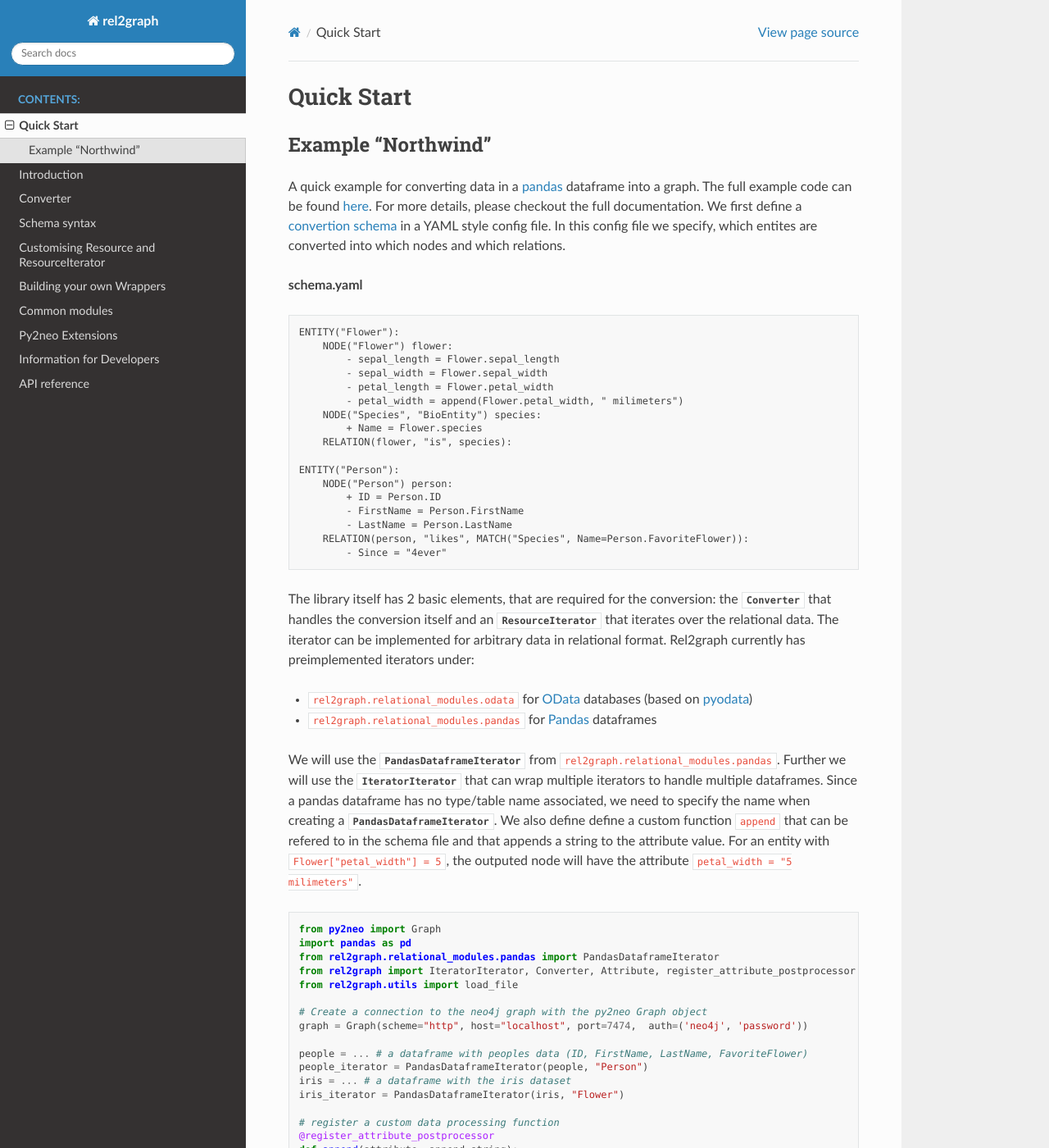
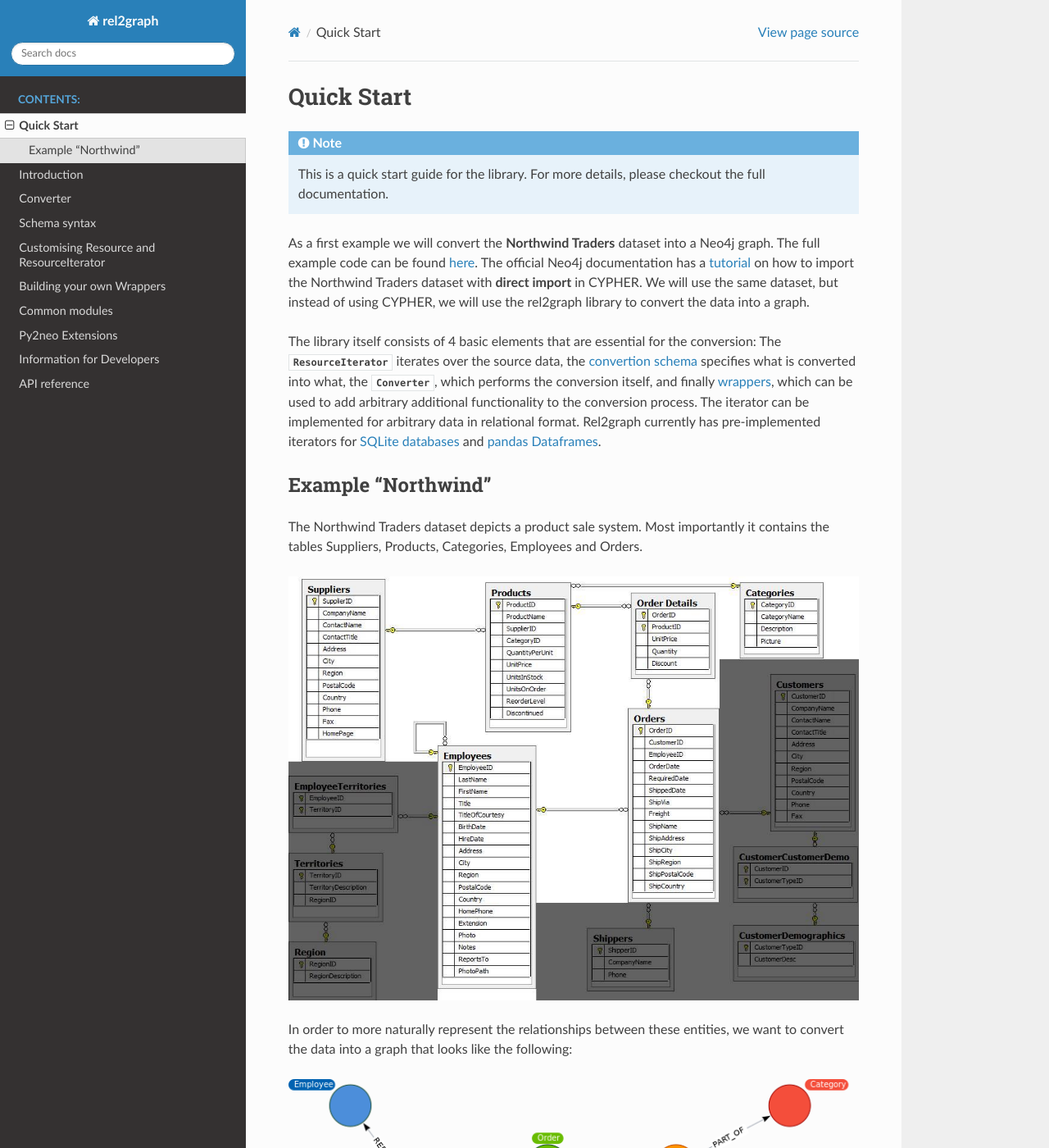
Before and after one commit to jkminder/data2neo, a Sphinx documentation site: the page built from docs/source/quick_start.rst, in a window 1280 px wide and 1400 px high. Shown: the whole window at 82% size. Built offline with Sphinx 7.4.7 and the Read the Docs theme 2.0.0, drawn with Linux system fonts in a browser that asks for light colours; some of the changed text lies outside the part shown.

Commit message:
Updated tests, fixed bug with graph deletion in global state, fixed bug in pandas.py, continued with new docs, fixed #14 (already in earlier commit), updated version to 1.0.0a

```diff
--- a/docs/source/api/core.rst
+++ b/docs/source/api/core.rst
@@ -11,6 +11,7 @@ Converter
 .. autoclass:: rel2graph.Converter
    :members:
    :show-inheritance:
+   :special-members: __call__
 
 Resource
 ~~~~~~~~
--- a/docs/source/api/relational_modules.rst
+++ b/docs/source/api/relational_modules.rst
@@ -40,9 +40,9 @@ PandasSeriesResource
    :show-inheritance:
 
 
-PandasDataframeIterator
+PandasDataFrameIterator
 ~~~~~~~~~~~~~~~~~~~~~~~
 
-.. autoclass:: rel2graph.relational_modules.pandas.PandasDataframeIterator
+.. autoclass:: rel2graph.relational_modules.pandas.PandasDataFrameIterator
    :members:
    :show-inheritance:
--- a/docs/source/conf.py
+++ b/docs/source/conf.py
@@ -18,7 +18,7 @@ import sphinx_rtd_theme
 # -- Project information -----------------------------------------------------
 
 project = 'rel2graph'
-copyright = '2022, Julian Minder'
+copyright = '2023, Julian Minder'
 author = 'Julian Minder'
 
 # The full version, including alpha/beta/rc tags
--- a/docs/source/quick_start.rst
+++ b/docs/source/quick_start.rst
@@ -1,73 +1,121 @@
 Quick Start
 ===========
+
+.. note::
+
+    This is a quick start guide for the library. For more details, please checkout the full documentation.
+
+As a first example we will convert the **Northwind Traders** dataset into a Neo4j graph. The full example code can be found `here <https://github.com/sg-dev/rel2graph/tree/main/examples>`_.
+The official Neo4j documentation has a `tutorial <https://neo4j.com/docs/getting-started/current/appendix/tutorials/guide-import-relational-and-etl/>`_ on how to import the Northwind Traders dataset with **direct import** in CYPHER.
+We will use the same dataset, but instead of using CYPHER, we will use the rel2graph library to convert the data into a graph.
+
+The library itself consists of 4 basic elements that are essential for the conversion: The |ResourceIterator| iterates over the source data, the :doc:`convertion schema <conversion_schema>` specifies what is converted into what, the |Converter|, which performs the conversion itself, and finally :doc:`wrappers <wrapper>`, which can be used to add arbitrary additional functionality to the conversion process.
+The iterator can be implemented for arbitrary data in relational format. Rel2graph currently has pre-implemented iterators for :ref:`SQLite databases <resource:SQLite>` and :ref:`pandas Dataframes <resource:Pandas>`.
 
 Example "Northwind"
 ~~~~~~~~~~~~~~~~~~~
 
+The Northwind Traders dataset depicts a product sale system. Most importantly it contains the tables Suppliers, Products, Categories, Employees and Orders.
 
-A quick example for converting data in a `pandas <https://pandas.pydata.org>`_ dataframe into a graph. The full example code can be found `here <https://github.com/sg-dev/rel2graph/tree/main/examples>`_. For more details, please checkout the full documentation.
-We first define a :doc:`convertion schema <conversion_schema>` in a YAML style config file. In this config file we specify, which entites are converted into which nodes and which relations.
+.. image:: assets/images/Northwind_diagram_focus.jpg
+    :width: 800
+    :alt: Northwind diagram
+    :target: https://neo4j.com/docs/getting-started/current/_images/Northwind_diagram_focus.jpg
 
-**schema.yaml**
+
+
+In order to more naturally represent the relationships between these entities, we want to convert the data into a graph that looks like the following:
+
+.. image:: assets/images/northwind_graph_simple.png
+    :width: 800
+    :alt: Northwind graph schema
+    :target: https://neo4j.com/docs/getting-started/current/_images/northwind_graph_simple.svg
+
+We will now write the :doc:`convertion schema <conversion_schema>` for this conversion. The schema is written in a YAML style config file. In this config file we specify, which entites are converted into which nodes and which relations.
+Let us focus on the Order table first. For each order we want to create a node with label ``Order`` and the attributes **orderID** and **shipName**.
+We also want to create a relation `CONTAINS` between the order node and the ``Product`` node, which is connected to the order via the ProductID.
+The relation should have the attributes **unitPrice** and **quantity**. Further the order must be connected to an ``Employee`` node with a `SOLD` relation. The schema for this conversion looks like this:
 
 .. code-block:: yaml
+    :caption: schema.yaml
 
-    ENTITY("Flower"):
-        NODE("Flower") flower:
-            - sepal_length = Flower.sepal_length
-            - sepal_width = Flower.sepal_width
-            - petal_length = Flower.petal_width
-            - petal_width = append(Flower.petal_width, " milimeters")
-        NODE("Species", "BioEntity") species:
-            + Name = Flower.species
-        RELATION(flower, "is", species):
+    ENTITY("Orders"):
+        NODE("Order") order:
+            + orderID = INT(orders.OrderID)
+            - shipName = orders.ShipName
 
-    ENTITY("Person"):
-        NODE("Person") person:
-            + ID = Person.ID
-            - FirstName = Person.FirstName
-            - LastName = Person.LastName
-        RELATION(person, "likes", MATCH("Species", Name=Person.FavoriteFlower)):
-            - Since = "4ever"
+        RELATION(order, "CONTAINS", MATCH("Product", productID=orders.ProductID)):
+            - unitPrice = FLOAT(orders.UnitPrice)
+            - quantity = FLOAT(orders.Quantity)
 
-The library itself has 2 basic elements, that are required for the conversion: the |Converter| that handles the conversion itself and an |ResourceIterator| that iterates over the relational data. The iterator can be implemented for arbitrary data in relational format. Rel2graph currently has preimplemented iterators under:
+        RELATION(MATCH("Employee", employeeID = Orders.EmployeeID), "SOLD", order):
 
-- ``rel2graph.relational_modules.odata``  for `OData <https://www.odata.org>`_ databases (based on `pyodata <https://pyodata.readthedocs.io>`_)
-- ``rel2graph.relational_modules.pandas`` for `Pandas <https://pandas.pydata.org>`_ dataframes
+Refer to the :doc:`conversion schema chapter <conversion_schema>`  for more details on the syntax.
+The full schema for all tables can be found `here <https://github.com/sg-dev/rel2graph/tree/main/examples>`_. If performance is an issue, refer to the :ref:`performance chapter <converter:peformance optimization>` for more details on how to optimize the schema.
 
-We will use the :py:class:`PandasDataframeIterator <rel2graph.relational_modules.pandas.PandasDataframeIterator>` from ``rel2graph.relational_modules.pandas``. Further we will use the :py:class:`IteratorIterator <rel2graph.IteratorIterator>` that can wrap multiple iterators to handle multiple dataframes.
-Since a pandas dataframe has no type/table name associated, we need to specify the name when creating a :py:class:`PandasDataframeIterator <rel2graph.relational_modules.pandas.PandasDataframeIterator>`. We also define define a custom function ``append`` that can be refered to in the schema file and that appends a string to the attribute value.
-For an entity with ``Flower["petal_width"] = 5``, the outputed node will have the attribute ``petal_width = "5 milimeters"``.
+Note that we have used the ``FLOAT`` and ``INT`` keywords in the schema. These are so called :doc:`wrappers <wrapper>`. Wrappers can be used to insert arbitrary python code into the conversion process, in this case to convert the data into the correct type.
+Luckily the library ships with a set of  :doc:`pre-implemented wrappers <common_modules>`. To use the ``INT`` and ``FLOAT`` wrappers we need to simply import ``import rel2graph.common_modules.types``.
+
+But we can also define our python functions and register them with rel2graph. As an example, let's consider a scenario where the UnitPrice column in the Orders table contains values in different currencies.
+We can define a function, CONVERTCURRENCY, to standardize these values to a single currency, register it, and then use it in the conversion schema.
+:doc:`Read more about wrappers here <wrapper>`.
+
+.. code-block:: python
+
+    from rel2graph import register_attribute_postprocessor, Attribute
+
+    @register_attribute_postprocessor
+    def CONVERTCURRENCY(attribute, currency):
+        if currency == "USD":
+            # convert to USD
+            new_value = ...
+        elif
+        ...
+        return Attribute(attribute.key, new_value)
+
+
+    """ Now you can use the CONVERTCURRENCY function in the conversion schema
+        RELATION(order, "CONTAINS", MATCH("Product", productID=orders.ProductID)):
+            - unitPrice = CONVERTCURRENCY(FLOAT(orders.UnitPrice), "USD")
+            - quantity = FLOAT(orders.Quantity)
+    """
+
+
+
+We now need to create a |ResourceIterator| that iterates over the data in the Northwind database.
+We will use the :py:class:`PandasDataFrameIterator <rel2graph.relational_modules.pandas.PandasDataFrameIterator>` from ``rel2graph.relational_modules.pandas``. Further we will use the :py:class:`IteratorIterator <rel2graph.IteratorIterator>` that can wrap multiple iterators to handle multiple dataframes.
+Since a pandas dataframe has no type/table name associated, we need to specify the name when creating a :py:class:`PandasDataFrameIterator <rel2graph.relational_modules.pandas.PandasDataFrameIterator>`.
+The full code looks like this:
 
 .. code-block:: python
 
     from py2neo import Graph
     import pandas as pd
+    from tqdm import tqdm
+
     from rel2graph.relational_modules.pandas import PandasDataframeIterator
-    from rel2graph import IteratorIterator, Converter, Attribute, register_attribute_postprocessor
+    from rel2graph import IteratorIterator, Converter
+    import rel2graph.common_modules.types # import types module to use INT and FLOAT
     from rel2graph.utils import load_file
 
+
     # Create a connection to the neo4j graph with the py2neo Graph object
-    graph = Graph(scheme="http", host="localhost", port=7474,  auth=('neo4j', 'password'))
-
-    people = ... # a dataframe with peoples data (ID, FirstName, LastName, FavoriteFlower)
-    people_iterator = PandasDataframeIterator(people, "Person")
-    iris = ... # a dataframe with the iris dataset
-    iris_iterator = PandasDataframeIterator(iris, "Flower")
-
-    # register a custom data processing function
-    @register_attribute_postprocessor
-    def append(attribute, append_string):
-        new_attribute = Attribute(attribute.key, attribute.value + append_string)
-        return new_attribute
+    graph = Graph(scheme="bolt", host="localhost", port=7687,  auth=('neo4j', 'password'))
+    graph.delete_all()
 
     # Create IteratorIterator
-    iterator = IteratorIterator([pandas_iterator, iris_iterator])
+    files = ["categories", "employees", "orders", "products", "suppliers"]
+    iterators = []
+    for file in files:
+        df = pd.read_csv(f"data/{file}.csv")
+        iterators.append(PandasDataframeIterator(df, file))
+
+    iterator = IteratorIterator(iterators)
 
     # Create converter instance with schema, the final iterator and the graph
-    converter = Converter(load_file("schema.yaml"), iterator, graph)
+    converter = Converter(load_file("schema.yaml"), iterator, graph, num_workers = 5)
     # Start the conversion
-    converter()
+    converter(progress_bar=tqdm)
 
 
 .. |Resource| replace:: :py:class:`Resource <rel2graph.Resource>`
--- a/setup.py
+++ b/setup.py
@@ -10,7 +10,7 @@ requirements = [
 setup(
     name = "rel2graph",
     packages = find_packages(),
-    version = "0.7.2",
+    version = "1.0.0a",
     description = "Library for converting relational data into graph data (neo4j)",
     author = "Julian Minder",
     author_email = "jminder@ethz.ch",
```
Also changed, not shown: docs/source/converter.rst (+30 -0 lines), docs/source/resource.rst (+5 -4 lines), docs/source/assets/images/Northwind_diagram_focus.jpg (added), docs/source/assets/images/northwind_graph_simple.png (added), 11 other files.
